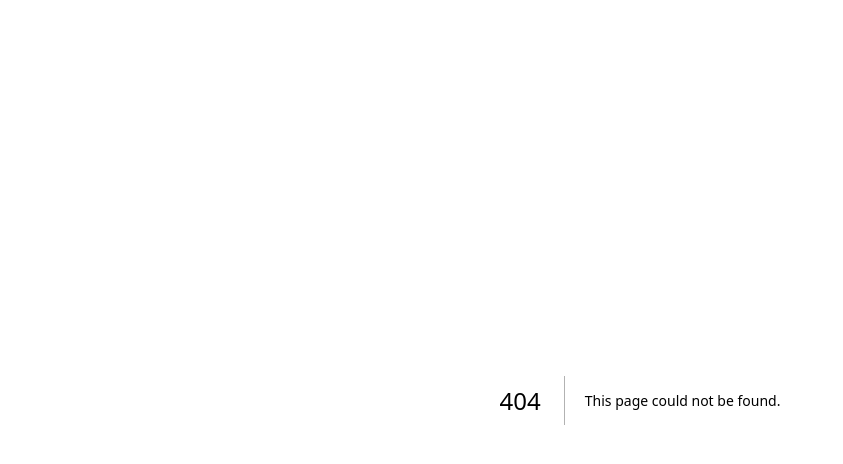
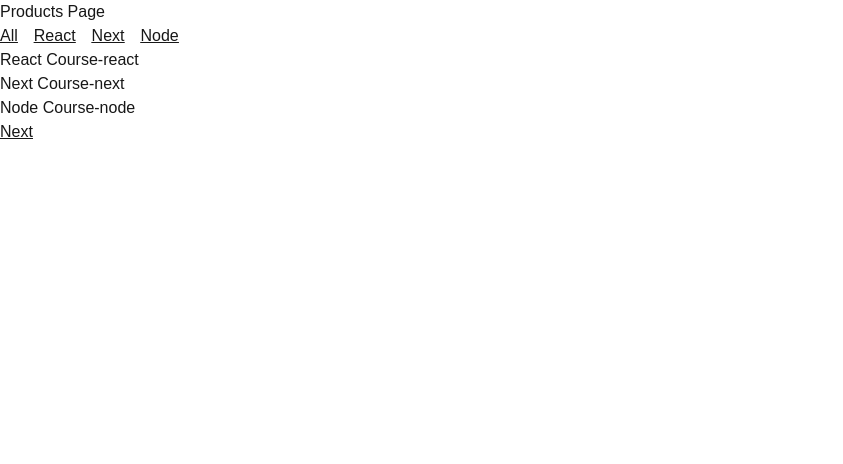
Before and after one commit to visharpit/my-nextjs-project, a Next.js app: page /products in a window 1280 px wide. Before the commit this address had no page. Shown: the top 464 px of the page, without its empty margins (0-843 px from the left). Built offline with nearby package versions, Linux system fonts and the light colour scheme.

Commit message:
pagination plus query param code added

```diff
--- /dev/null
+++ b/app/lib/products.ts
@@ -0,0 +1,58 @@
+export type Product = {
+    id: number;
+    name: string;
+    category: string;
+}
+
+export const products: Product[]=[
+    {
+        id: 1,
+        name: "React Course",
+        category: "react",
+    },
+    {
+        id: 2,
+        name: "Next Course",
+        category: "next",
+    },
+    {
+        id: 3,
+        name: "Node Course",
+        category: "node",
+    },
+    {
+        id: 4,
+        name: "Python Course",
+        category: "python",
+    },
+    {
+        id: 5,
+        name: "JavaScript Course",
+        category: "javascript",
+    },
+    {
+        id: 6,
+        name: "TypeScript Course",
+        category: "typescript",
+    },
+    {
+        id: 7,
+        name: "Java Course",
+        category: "java",
+    },
+    {
+        id: 8,
+        name: "C# Course",
+        category: "csharp",
+    },
+    {
+        id: 9,
+        name: "Go Course",
+        category: "go",
+    },
+    {
+        id: 10,
+        name: "Rust Course",
+        category: "rust",
+    }
+]
--- /dev/null
+++ b/app/products/page.tsx
@@ -0,0 +1,56 @@
+import Link from "next/link";
+import { products } from "../lib/products";
+
+type Product = {
+    searchParams: Promise<{
+        category?: string;
+        page?: string;
+    }>;
+}
+
+const PAGE_SIZE = 3;
+
+export default async function ProductsPage({ searchParams }: Product) {
+    const { category, page } = await searchParams;
+    let filtered = products;
+    if(category) {
+        filtered = filtered.filter((product) => product.category === category);
+    }
+
+    const currentPage = Number(page) || 1;
+    console.log("Current Page:", currentPage, page);
+    const start = (currentPage - 1) * PAGE_SIZE;
+    console.log("Start Index:", start);
+    const paginated = filtered.slice(start, start + PAGE_SIZE);
+    console.log("Paginated Products:", paginated);
+    return (
+        <div>
+            <h1>
+                Products Page
+            </h1>
+            <div className="flex gap-4 color-blue-500 underline">
+                <Link href="/products">All</Link>
+                <Link href="/products?category=react">React</Link>
+                <Link href="/products?category=next">Next</Link>
+                <Link href="/products?category=node">Node</Link>
+            </div>
+            <ul>
+                {paginated.map((p) => (
+                    <li key={p.id}>{p.name}-{p.category}</li>
+                ))}
+            </ul>
+            <div className="flex gap-4 color-blue-500 underline">
+                {currentPage > 1 && (
+                    <Link href={`/products?category=${category || ""}&page=${currentPage - 1}`}>
+                        Previous
+                    </Link>
+                )}
+                {start + PAGE_SIZE < filtered.length && (
+                    <Link href={`/products?category=${category || ""}&page=${currentPage + 1}`}>
+                        Next
+                    </Link>
+                )}
+            </div>
+        </div>
+    );
+}
```
